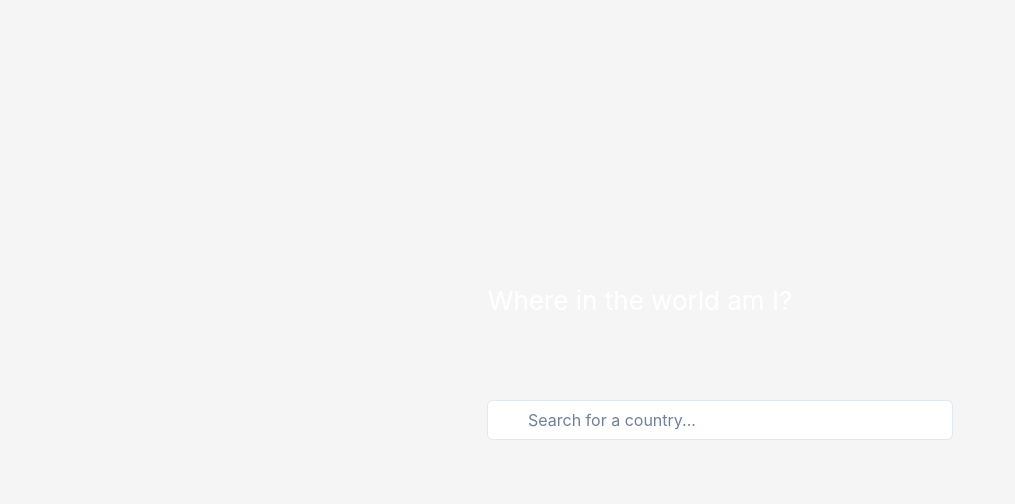
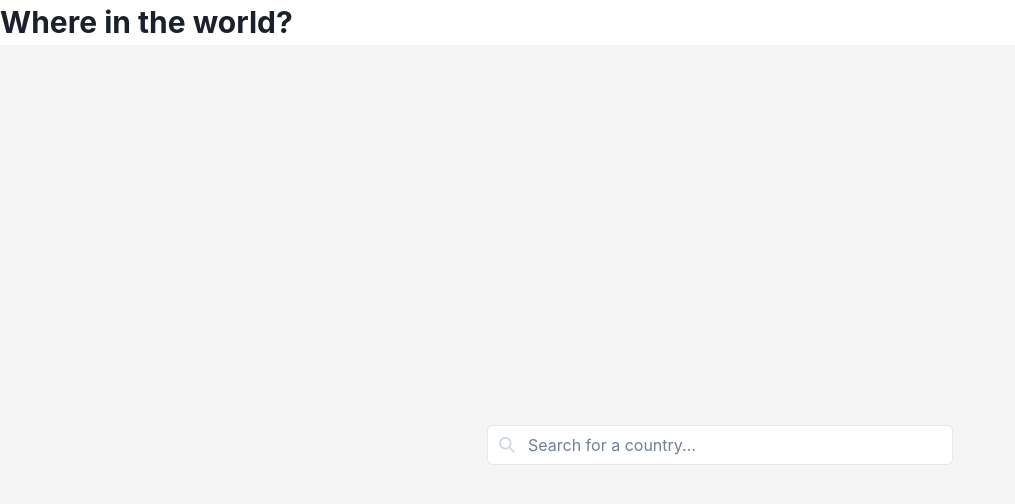
Before and after one commit to attrill20/FlagFinder, a React (Create React App) app in the folder flag-finder/: page / in a window 1280 px wide. Shown: the top 504 px of the page, without its empty margins (0-1015 px from the left). Built offline with nearby package versions, Linux system fonts and the light colour scheme; no server answers.

Commit message:
css tweaks

```diff
--- a/flag-finder/package.json
+++ b/flag-finder/package.json
@@ -3,6 +3,7 @@
   "version": "0.1.0",
   "private": true,
   "dependencies": {
+    "@chakra-ui/icons": "^2.0.19",
     "@chakra-ui/react": "^2.6.1",
     "@emotion/react": "^11.10.8",
     "@emotion/styled": "^11.10.8",
--- a/flag-finder/src/components/app/App.css
+++ b/flag-finder/src/components/app/App.css
@@ -1,5 +1,5 @@
 .App {
-    text-align: center;
+    text-align: left;
 }
 
 .App-logo {
@@ -21,12 +21,25 @@
     align-items: center;
     justify-content: center;
     font-size: calc(10px + 2vmin);
-    color: white;
+    color: black;
 }
 
 .App-link {
     color: #61dafb;
 }
+
+.search {
+    align-items: left;
+}
+
+
+.header {
+    background-color: white;
+    text-align:left;
+    font-size: 30px;
+
+}
+
 
 @keyframes App-logo-spin {
     from {
--- a/flag-finder/src/components/app/App.js
+++ b/flag-finder/src/components/app/App.js
@@ -22,9 +22,14 @@ function App() {
     return (
         <ChakraProvider>
             <div className="App">
+                <header className="header">
+                    <b>Where in the world?</b>
+                </header>
+
                 <header className="App-header">
-                    <p>Where in the world am I?</p>
-                    <SearchBar />
+                    <div className="search">
+                        <SearchBar />
+                    </div>
                     {data && <CardList data={data} />}
                 </header>
             </div>
--- a/flag-finder/src/components/card/index.js
+++ b/flag-finder/src/components/card/index.js
@@ -23,11 +23,11 @@ export default function CountryCard(props) {
                 />
                 <Stack mt="6" spacing="3">
                     <Heading size="md">{props.data.name.common}</Heading>
-                    <Text fontSize={15}>
-                        Population: {props.data.population}
+                    <Text fontSize={12}>
+                        <b>Population: </b>{props.data.population}
                     </Text>
-                    <Text fontSize={15}>Region: {props.data.region}</Text>
-                    <Text fontSize={15}>Capital: {props.data.capital}</Text>
+                    <Text fontSize={12}> <b>Region: </b>{props.data.region}</Text>
+                    <Text fontSize={12}><b>Capital: </b>{props.data.capital}</Text>
                 </Stack>
             </CardBody>
         </Card>
--- a/flag-finder/src/components/search_bar/index.js
+++ b/flag-finder/src/components/search_bar/index.js
@@ -1,11 +1,15 @@
-import { Input, Stack, InputGroup, InputLeftElement } from "@chakra-ui/react";
+import { Input, Stack, InputGroup, InputLeftElement,  } from "@chakra-ui/react";
+import { SearchIcon } from '@chakra-ui/icons';
 
 export default function SearchBar() {
     return (
         <Stack spacing={4}>
             <InputGroup margin={20}>
-                <InputLeftElement pointerEvents="none" />
-                <Input
+            <InputLeftElement
+                pointerEvents='none'
+                children={<SearchIcon color='gray.300' />}
+                />
+            <Input
                     bg="white"
                     type="tel"
                     placeholder="Search for a country..."
```
Also changed, not shown: 1 other file (tests, documents, lock files or other folders).
